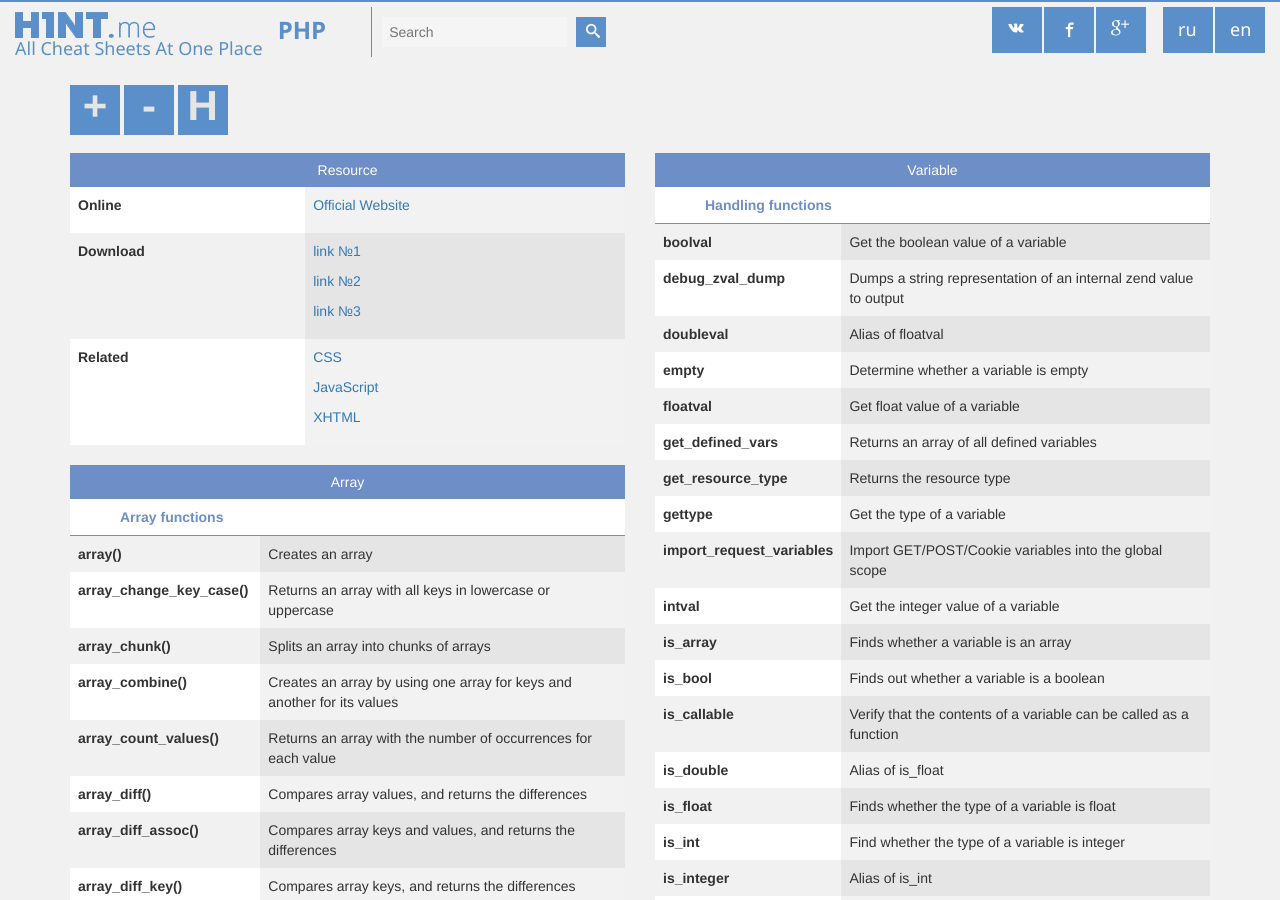
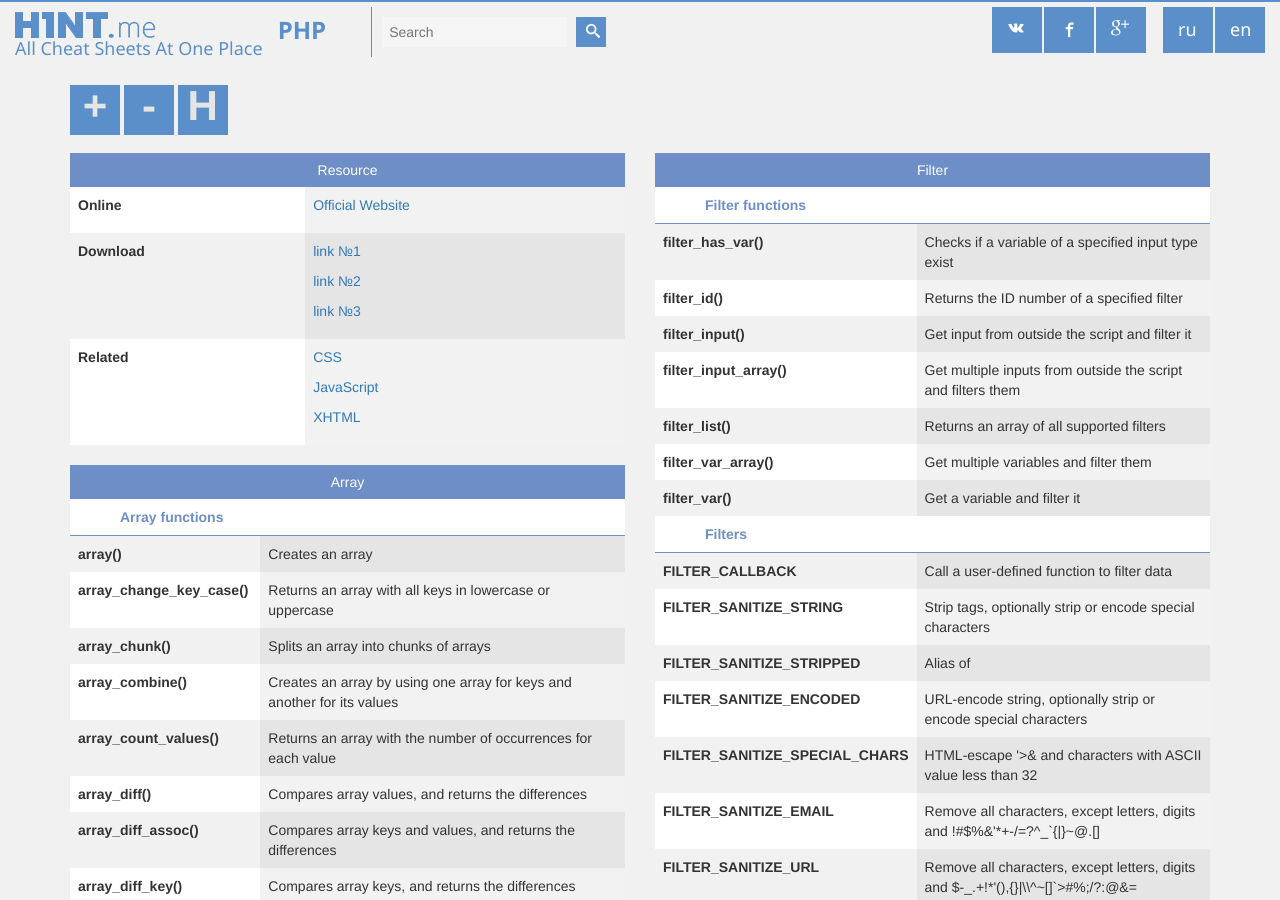
Before and after one commit to h1ntme/h1ntme.github.io, a Jekyll site: the page built from _posts/en/P/2015-01-30-php.html, in a window 1280 px wide and 900 px high. Built offline with Jekyll 4.4.1, drawn with Linux system fonts in a browser that asks for light colours; nearby versions of some CDN libraries.

Commit message:
php fix columns

```diff
--- a/_posts/en/P/2015-01-30-php.html
+++ b/_posts/en/P/2015-01-30-php.html
@@ -1094,9 +1094,7 @@
             </div>
           </div>
 
-        </div>
-        <div class="col-md-6 col-sm-6">
-          <div class="card">
+		  <div class="card">
 		  <div class="cardName">Variable</div>
             <div class="description">
                 <table class="table table-striped">
@@ -1500,7 +1498,7 @@
             </div>
           </div>
 
-          <div class="card">
+                    <div class="card">
 		    <div class="cardName">Error</div>
             <div class="description">
                 <table class="table table-striped">
@@ -2337,7 +2335,10 @@
             </div>
           </div>
 
-          <div class="card">
+        </div>
+        <div class="col-md-6 col-sm-6">
+
+		<div class="card">
 		    <div class="cardName">Filter</div>
             <div class="description">
                 <table class="table table-striped">
@@ -2501,7 +2502,7 @@
             </div>
           </div>
 
-          <div class="card">
+ <div class="card">
 		    <div class="cardName">Calendar</div>
             <div class="description">
                 <table class="table table-striped">
```
